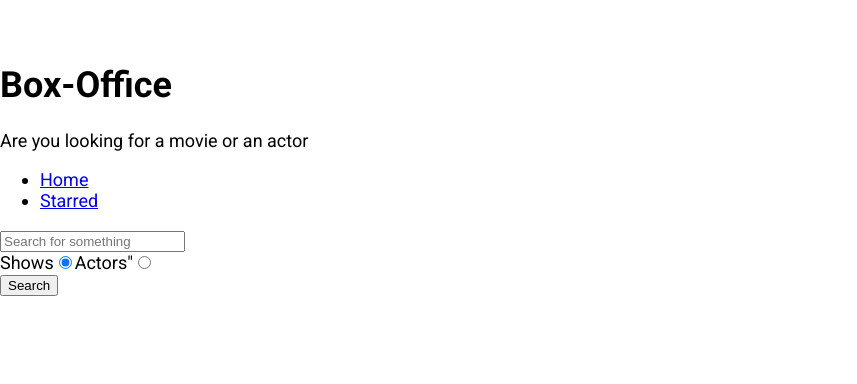
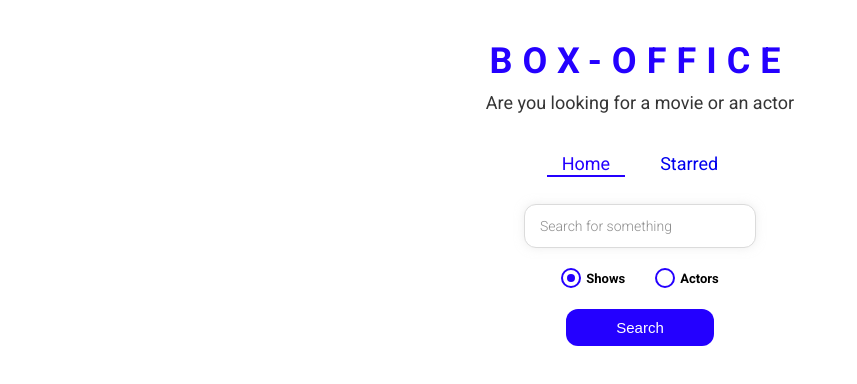
Before and after one commit to vishalsharma89/box-office-app, a React (Create React App) app: page / in a window 1280 px wide. Shown: the top 384 px of the page, without its empty margins (0-857 px from the left). Built offline with nearby package versions, Linux system fonts and the light colour scheme.

Commit message:
styled the app and added animation to elements

```diff
--- a/package.json
+++ b/package.json
@@ -8,6 +8,7 @@
     "@testing-library/user-event": "^12.8.3",
     "react": "^17.0.2",
     "react-dom": "^17.0.2",
+    "react-fade-in": "^2.0.1",
     "react-router": "^5.2.0",
     "react-router-dom": "^5.2.0",
     "react-scripts": "5.0.0",
--- a/src/App.js
+++ b/src/App.js
@@ -1,10 +1,21 @@
 import React from 'react';
 import { Switch, Route } from 'react-router-dom';
+import { ThemeProvider } from 'styled-components';
 import Home from './pages/Home';
 import Show from './pages/Show';
 import Starred from './pages/Starred';
+
+const theme = {
+  mainColors: {
+    blue: '#2400ff',
+    grey: '#c6c6c6',
+    dark: '#353535',
+  }
+}
 function App() {
   return (
+    <ThemeProvider theme={theme}>
+
       <Switch>
         <Route exact path="/">
           <Home />
@@ -21,6 +32,7 @@
           This is 404 page
         </Route>
       </Switch>
+    </ThemeProvider>
   );
 }
 
--- /dev/null
+++ b/src/components/CustomRadio.js
@@ -0,0 +1,66 @@
+import React from 'react';
+import styled from 'styled-components';
+
+const RadioWrapper = styled.label`
+  display: block;
+  position: relative;
+  padding-left: 25px;
+  cursor: pointer;
+  font-size: 13px;
+  user-select: none;
+  font-weight: 700;
+  line-height: 1.65;
+
+  input {
+    position: absolute;
+    opacity: 0;
+    cursor: pointer;
+  }
+
+  span {
+    position: absolute;
+    top: 0;
+    left: 0;
+    height: 16px;
+    width: 16px;
+    background-color: #fff;
+    border: 2px solid ${({ theme }) => theme.mainColors.blue};
+    border-radius: 50%;
+  }
+
+  input:checked ~ span {
+    background-color: #fff;
+    border: 2px solid ${({ theme }) => theme.mainColors.blue};
+  }
+
+  span:after {
+    content: '';
+    position: absolute;
+    display: none;
+  }
+
+  input:checked ~ span:after {
+    display: block;
+  }
+
+  span:after {
+    top: 4px;
+    left: 4px;
+    width: 8px;
+    height: 8px;
+    border-radius: 50%;
+    background: ${({ theme }) => theme.mainColors.blue};
+  }
+`;
+
+const CustomRadio = ({ label, ...restProps }) => {
+  return (
+    <RadioWrapper htmlFor={restProps.id}>
+      {label}
+      <input {...restProps} type="radio" />
+      <span />
+    </RadioWrapper>
+  );
+};
+
+export default CustomRadio;
--- a/src/components/Navbar.js
+++ b/src/components/Navbar.js
@@ -1,23 +1,32 @@
-import React from 'react'
-import { Link } from 'react-router-dom';
+import React from 'react';
+import { useLocation } from 'react-router-dom';
+
+import { NavList, LinkStyled } from './Navbar.styled';
 
 const LINKS = [
   { to: '/', text: 'Home' },
   { to: '/starred', text: 'Starred' },
-]
-const Navbar = () => {
+];
+
+const Navs = () => {
+  const location = useLocation();
 
   return (
     <div>
-            <ul>
+      <NavList>
         {LINKS.map(item => (
           <li key={item.to}>
-                        <Link to={item.to}>{item.text}</Link>
+            <LinkStyled
+              to={item.to}
+              className={item.to === location.pathname ? 'active' : ''}
+            >
+              {item.text}
+            </LinkStyled>
           </li>
         ))}
-            </ul>
-        </div >
-    )
-}
+      </NavList>
+    </div>
+  );
+};
 
-export default Navbar
+export default Navs;
--- /dev/null
+++ b/src/components/Navbar.styled.js
@@ -0,0 +1,41 @@
+import styled from 'styled-components';
+import { Link } from 'react-router-dom';
+
+export const NavList = styled.ul`
+  display: flex;
+  justify-content: center;
+  list-style: none;
+  margin: 0 0 30px;
+  padding: 0;
+`;
+
+export const LinkStyled = styled(Link)`
+  margin: 0 10px;
+  padding: 3px 15px;
+  position: relative;
+  text-decoration: none;
+  color: ${({ theme }) => theme.mainColors.gray};
+  &.active {
+    color: ${({ theme }) => theme.mainColors.blue};
+    &:after {
+      content: '';
+      position: absolute;
+      display: block;
+      height: 2px;
+      left: 0%;
+      bottom: 0;
+      background-color: ${({ theme }) => theme.mainColors.blue};
+      animation: slide-in 0.3s ease-in forwards;
+      @keyframes slide-in {
+        from {
+          left: 50%;
+          width: 0;
+        }
+        to {
+          left: 0%;
+          width: 100%;
+        }
+      }
+    }
+  }
+`;
--- a/src/components/Title.js
+++ b/src/components/Title.js
@@ -1,12 +1,13 @@
-import React from 'react'
+import React from 'react';
+import { TitleWrapper } from './Title.styled';
 
 const Title = ({ title, subtitle }) => {
-    return (
-        <div>
-            <h1>{title}</h1>
-            <p>{subtitle}</p>
-        </div>
-    )
-}
+  return (
+    <TitleWrapper>
+      <h1>{title}</h1>
+      <p>{subtitle}</p>
+    </TitleWrapper>
+  );
+};
 
-export default Title
+export default Title;
--- /dev/null
+++ b/src/components/Title.styled.js
@@ -0,0 +1,18 @@
+import styled from 'styled-components';
+
+export const TitleWrapper = styled.div`
+  text-align: center;
+  margin: 0 0 40px;
+
+  h1 {
+    color: ${({ theme }) => theme.mainColors.blue};
+    letter-spacing: 10px;
+    text-transform: uppercase;
+    margin: 0 0 10px;
+  }
+
+  p {
+    color: ${({ theme }) => theme.mainColors.dark};
+    margin: 0;
+  }
+`;
--- a/src/components/styled.js
+++ b/src/components/styled.js
@@ -1,6 +1,7 @@
 import styled from 'styled-components';
+import FadeIn from 'react-fade-in';
 
-export const FlexGrid = styled.div`
+export const FlexGrid = styled(FadeIn)`
   display: flex;
   justify-content: center;
   flex-wrap: wrap;
--- a/src/pages/Home.js
+++ b/src/pages/Home.js
@@ -1,9 +1,16 @@
-import React, { useState } from 'react'
+import React, { useState } from 'react';
+import MainPageLayout from '../components/MainPageLayout';
+import { apiGet } from '../misc/config';
+import ShowGrid from '../components/show/ShowGrid';
 import ActorGrid from '../components/actor/ActorGrid';
-import MainPageLayout from '../components/MainPageLayout'
-import ShowGrid from '../components/show/ShowGrid';
-import { apiGet } from '../misc/config';
 import { useLastQuery } from '../misc/custom-hooks';
+import {
+  SearchInput,
+  RadioInputsWrapper,
+  SearchButtonWrapper,
+} from './Home.styled';
+import CustomRadio from '../components/CustomRadio';
+
 const Home = () => {
   const [input, setInput] = useLastQuery();
   const [results, setResults] = useState(null);
@@ -13,62 +20,79 @@
   const onSearch = () => {
     apiGet(`/search/${searchOption}?q=${input}`).then(result => {
       setResults(result);
-            console.log(result);
-        })
-    }
+    });
+  };
+
   const onInputChange = ev => {
     setInput(ev.target.value);
-    }
-
+  };
 
   const onKeyDown = ev => {
     if (ev.keyCode === 13) {
-            onSearch()
+      onSearch();
     }
+  };
+
+  const onRadioChange = ev => {
+    setSearchOption(ev.target.value);
+  };
+
+  const renderResults = () => {
+    if (results && results.length === 0) {
+      return <div>No results</div>;
     }
 
-    const onRadioChange = (ev) => {
-        setSearchOption(ev.target.value)
-    }
-    const renderResults = () => {
-        if (results && results.length === 0) {
-            return <div>No Results</div>;
-
-        }
     if (results && results.length > 0) {
-            return results[0].show ? <ShowGrid data={results} />
-                // results.map((item) => (
-                //     <div key={item.show.id}>{item.show.name}</div>
-                // ))
-                : <ActorGrid data={results} />
-            // results.map((item) => (
-            //     <div key={item.person.id}>{item.person.name}</div>
-            // ))
-
+      return results[0].show ? (
+        <ShowGrid data={results} />
+      ) : (
+        <ActorGrid data={results} />
+      );
     }
 
     return null;
+  };
 
-    }
   return (
     <MainPageLayout>
-            <input type="text" placeholder='Search for something' onChange={onInputChange} onKeyDown={onKeyDown} value={input} />
+      <SearchInput
+        type="text"
+        placeholder="Search for something"
+        onChange={onInputChange}
+        onKeyDown={onKeyDown}
+        value={input}
+      />
+
+      <RadioInputsWrapper>
+        <div>
+          <CustomRadio
+            label="Shows"
+            id="shows-search"
+            value="shows"
+            checked={isShowsSearch}
+            onChange={onRadioChange}
+          />
+        </div>
 
         <div>
-                <label htmlFor="shows-search">
-                    Shows
-                    <input id="shows-search" type="radio" value="shows" onChange={onRadioChange} checked={isShowsSearch} />
-                </label>
-                <label htmlFor="actors-search">
-                    Actors"
-                    <input id="actors-search" type="radio" value="people" onChange={onRadioChange} checked={!isShowsSearch} />
-                </label>
+          <CustomRadio
+            label="Actors"
+            id="actors-search"
+            value="people"
+            checked={!isShowsSearch}
+            onChange={onRadioChange}
+          />
         </div>
+      </RadioInputsWrapper>
 
-            <button type='button' onClick={onSearch} >Search</button>
+      <SearchButtonWrapper>
+        <button type="button" onClick={onSearch}>
+          Search
+        </button>
+      </SearchButtonWrapper>
       {renderResults()}
     </MainPageLayout>
-    )
-}
+  );
+};
 
-export default Home
+export default Home;
--- /dev/null
+++ b/src/pages/Home.styled.js
@@ -0,0 +1,49 @@
+import styled from 'styled-components';
+
+export const SearchInput = styled.input`
+  display: block;
+  font-family: 'Roboto', sans-serif;
+  width: 200px;
+  margin: auto;
+  outline: none;
+  padding: 13px 15px;
+  border: 1px solid #dbdbdb;
+  box-shadow: 0px 0px 10px 0px rgba(219, 219, 219, 0.5);
+  font-size: 14px;
+  border-radius: 12px;
+  color: #8d8d8d;
+
+  &::placeholder {
+    font-weight: 300;
+    color: #8d8d8d;
+  }
+`;
+
+export const RadioInputsWrapper = styled.div`
+  display: flex;
+  justify-content: center;
+  margin: 20px 0;
+
+  div {
+    margin: 0 15px;
+  }
+`;
+
+export const SearchButtonWrapper = styled.div`
+  text-align: center;
+  margin-bottom: 35px;
+
+  button {
+    color: #fff;
+    background-color: ${({ theme }) => theme.mainColors.blue};
+    margin: auto;
+    padding: 10px 50px;
+    font-size: 15px;
+    border: none;
+    outline: none;
+    border-radius: 12px;
+    &:hover {
+      cursor: pointer;
+    }
+  }
+`;
```
Also changed, not shown: 1 other file (tests, documents, lock files or other folders). Lines whose indentation alone changed are shown as unchanged.
